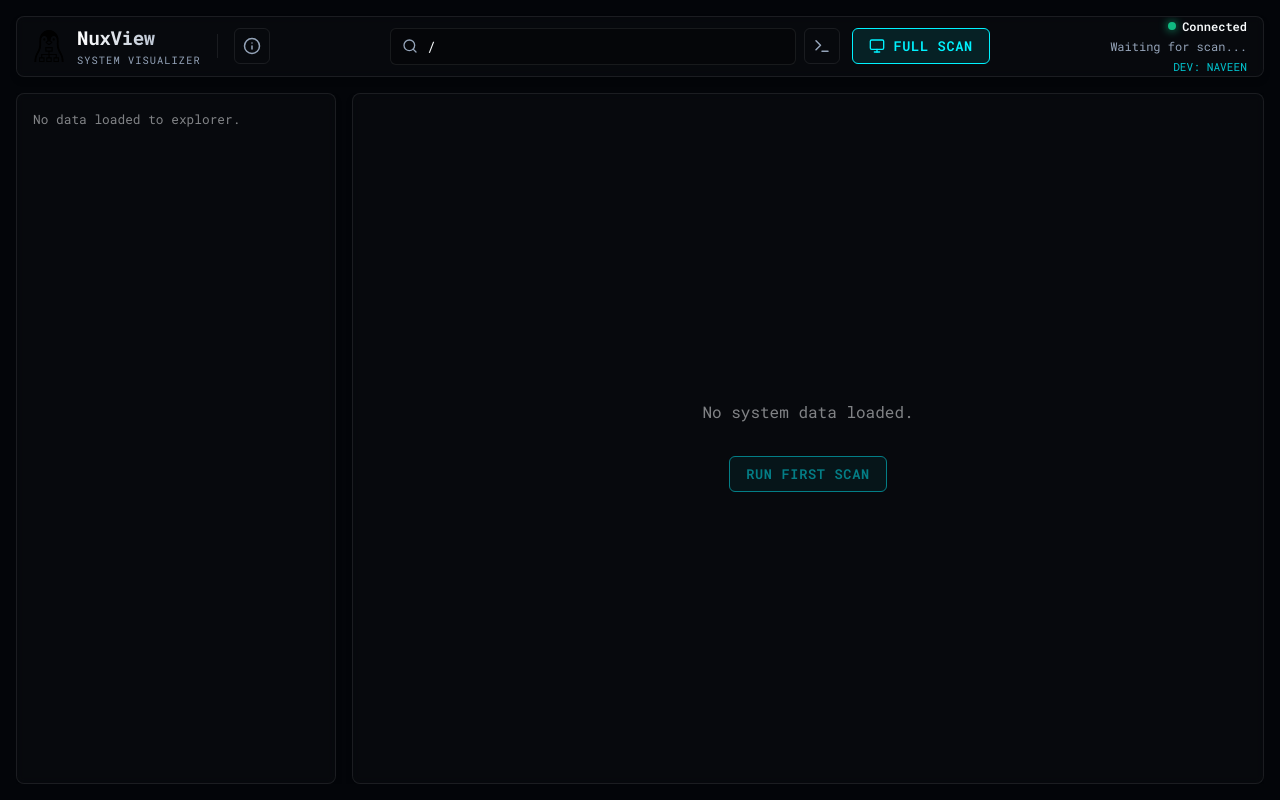
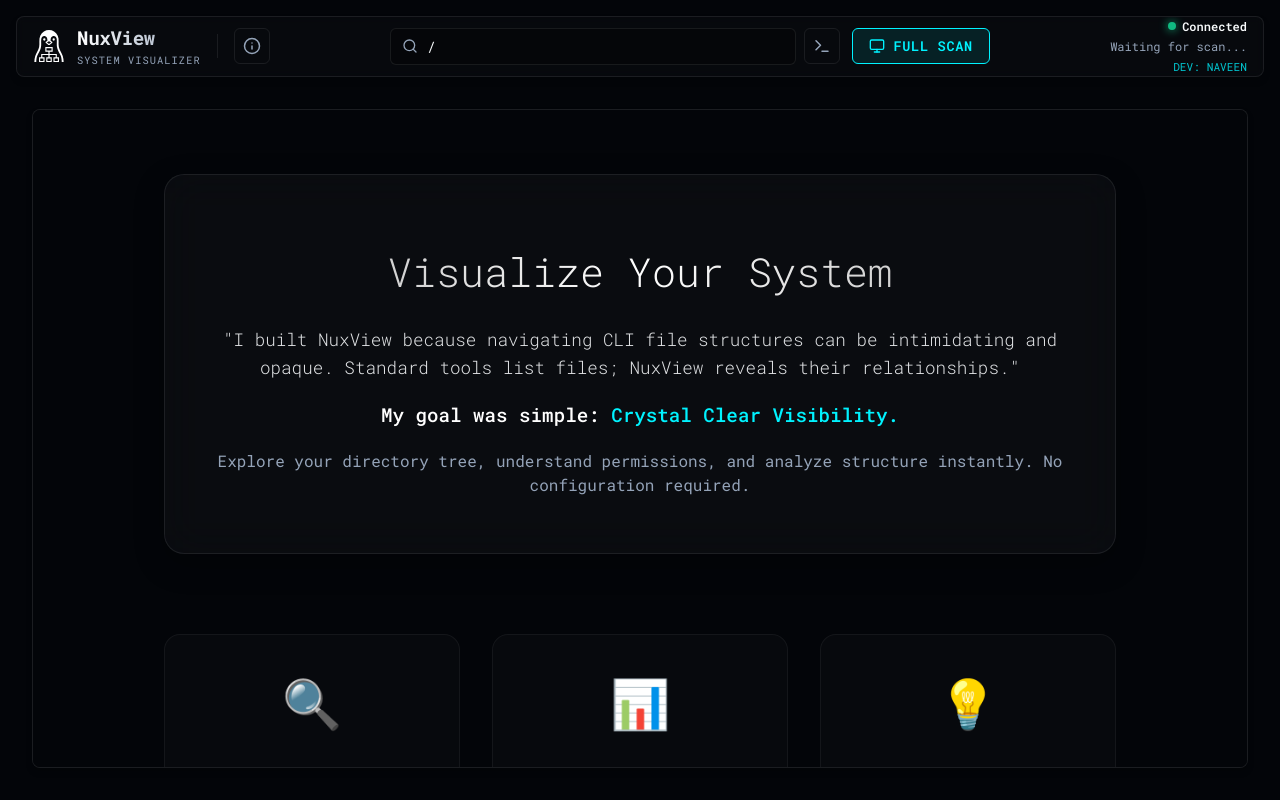
Before and after one commit to NaveenAkalanka/NuxView, a React app in the folder frontend/: page / in a window 1280 px wide. Both pictures are taken after a click on the button 251 px from the left and 46 px from the top of the page. Built offline with nearby package versions, Linux system fonts and the light colour scheme; no server answers; the HTML template or start-up script is replaced by a standard one.

Commit message:
Added About Page and Navigation

```diff
--- a/frontend/src/App.tsx
+++ b/frontend/src/App.tsx
@@ -5,6 +5,7 @@ import { VisualTree } from './components/VisualTree';
 import { SidePanel } from './components/SidePanel';
 import { ContextMenu } from './components/ContextMenu';
 import { NavBar } from './components/NavBar';
+import About from './components/About';
 import { RefreshCcw } from 'lucide-react';
 
 function App() {
@@ -15,6 +16,7 @@ function App() {
   const [error, setError] = useState<string | null>(null);
   const [lastSynced, setLastSynced] = useState<string | null>(null);
   const [selectedPath, setSelectedPath] = useState<string | null>(null);
+  const [currentView, setCurrentView] = useState<'home' | 'about'>('home');
 
   // Context Menu State
   const [contextMenu, setContextMenu] = useState<{ x: number, y: number, visible: boolean, path: string }>({
@@ -137,6 +139,7 @@ function App() {
         onQuickScan={quickScan}
         onFullScan={handleFullScan}
         lastSynced={lastSynced}
+        onNavigate={setCurrentView}
       />
 
       {error && (
@@ -144,6 +147,8 @@ function App() {
       )}
 
       {/* Main Content Grid */}
+      {/* Main Content Grid */}
+      {currentView === 'home' ? (
         <div className="content-grid" style={{ opacity: isScanning ? 0.3 : 1, transition: 'opacity 0.5s' }}>
           <div className="frame">
             {tree ? (
@@ -164,6 +169,11 @@ function App() {
             )}
           </div>
         </div>
+      ) : (
+        <div className="frame" style={{ flex: 1, margin: '16px', overflow: 'hidden' }}>
+          <About />
+        </div>
+      )}
 
 
 
--- /dev/null
+++ b/frontend/src/components/About.tsx
@@ -0,0 +1,126 @@
+import React, { useEffect, useState } from 'react';
+import { Coffee, Github, Linkedin } from 'lucide-react';
+
+const About: React.FC = () => {
+    const [loaded, setLoaded] = useState(false);
+
+    useEffect(() => {
+        setLoaded(true);
+    }, []);
+
+    return (
+        <div className="about-container custom-scrollbar">
+            {/* Unified Fixed Background handled by CSS classes */}
+
+            <div className="about-content">
+
+                {/* Section 1: The Story */}
+                <div style={{
+                    opacity: loaded ? 1 : 0,
+                    transform: loaded ? 'translateY(0)' : 'translateY(10px)',
+                    transition: 'opacity 1s ease-out, transform 1s ease-out'
+                }}>
+                    <div className="about-hero">
+                        <h1 className="about-title-gradient">
+                            Visualize Your System
+                        </h1>
+                        <p className="about-text-lead">
+                            "I built NuxView because navigating CLI file structures can be intimidating and opaque.
+                            Standard tools list files; NuxView reveals their relationships."
+                        </p>
+                        <p style={{ fontSize: '1.2rem', color: 'white', fontWeight: 500 }}>
+                            My goal was simple: <span style={{ color: 'var(--accent-color)' }}>Crystal Clear Visibility.</span>
+                        </p>
+                        <p style={{ color: 'var(--text-secondary)', marginTop: '1rem' }}>
+                            Explore your directory tree, understand permissions, and analyze structure instantly. No configuration required.
+                        </p>
+                    </div>
+                </div>
+
+                {/* Section 2: How It Works */}
+                <div className="about-grid">
+                    {/* Step 1 */}
+                    <div className="about-card">
+                        <div className="about-card-icon">🔍</div>
+                        <h3 style={{ fontSize: '1.5rem', color: 'white', marginBottom: '1rem' }}>Explore</h3>
+                        <p style={{ color: 'var(--text-secondary)' }}>
+                            Traverse your file system with a responsive visual tree. See nested structures at a glance.
+                        </p>
+                    </div>
+
+                    {/* Step 2 */}
+                    <div className="about-card" style={{ position: 'relative', overflow: 'hidden' }}>
+                        <div style={{ position: 'relative', zIndex: 10 }}>
+                            <div className="about-card-icon">📊</div>
+                            <h3 style={{ fontSize: '1.5rem', color: 'white', marginBottom: '1rem' }}>Analyze</h3>
+                            <p style={{ color: 'var(--text-secondary)' }}>
+                                The core feature. <span style={{ color: 'var(--accent-color)', fontWeight: 600 }}>Visual metadata</span> helps you spot large files and permission issues instantly.
+                            </p>
+                        </div>
+                    </div>
+
+                    {/* Step 3 */}
+                    <div className="about-card">
+                        <div className="about-card-icon">💡</div>
+                        <h3 style={{ fontSize: '1.5rem', color: 'white', marginBottom: '1rem' }}>Understand</h3>
+                        <p style={{ color: 'var(--text-secondary)' }}>
+                            Get explanations for cryptic directory names and permissions. Demystify the Linux filesystem.
+                        </p>
+                    </div>
+                </div>
+
+                {/* Section 3: Connect */}
+                <div style={{ textAlign: 'center' }}>
+                    <h2 style={{ fontSize: '2rem', color: 'white', marginBottom: '3rem', fontWeight: 300 }}>Meet the Developer</h2>
+                    <div style={{ display: 'flex', flexDirection: 'row', justifyContent: 'center', gap: '1.5rem', flexWrap: 'wrap' }}>
+                        <a
+                            href="https://github.com/NaveenAkalanka"
+                            target="_blank"
+                            rel="noopener noreferrer"
+                            className="social-btn github"
+                        >
+                            <Github size={24} />
+                            <span>GitHub</span>
+                        </a>
+
+                        <a
+                            href="https://www.linkedin.com/in/naveen-akalanka/"
+                            target="_blank"
+                            rel="noopener noreferrer"
+                            className="social-btn linkedin"
+                        >
+                            <Linkedin size={24} />
+                            <span>LinkedIn</span>
+                        </a>
+                    </div>
+
+                    <p style={{ color: 'rgba(255,255,255,0.4)', marginTop: '4rem', fontSize: '0.85rem' }}>
+                        Designed & Developed by Naveen Akalanka • © 2025
+                    </p>
+                </div>
+
+                {/* Section 4: Support */}
+                <div className="support-section">
+                    <div style={{ width: '4rem', height: '4rem', background: 'rgba(255, 221, 0, 0.2)', borderRadius: '50%', display: 'flex', alignItems: 'center', justifyContent: 'center', margin: '0 auto 1.5rem auto', color: '#FFDD00' }}>
+                        <Coffee size={32} />
+                    </div>
+                    <h2 style={{ fontSize: '2rem', color: 'white', marginBottom: '1rem' }}>Support the Project</h2>
+                    <p style={{ color: 'var(--text-secondary)', marginBottom: '2rem', maxWidth: '600px', margin: '0 auto 2rem auto' }}>
+                        NuxView is a free open-source tool. If it helps you manage your systems, consider buying me a coffee to support further development.
+                    </p>
+                    <a
+                        href="https://buymeacoffee.com/naveenakalanka"
+                        target="_blank"
+                        rel="noopener noreferrer"
+                        className="coffee-btn"
+                    >
+                        <Coffee size={24} fill="black" />
+                        Buy me a coffee
+                    </a>
+                </div>
+            </div>
+        </div>
+    );
+};
+
+export default About;
--- a/frontend/src/components/NavBar.tsx
+++ b/frontend/src/components/NavBar.tsx
@@ -7,15 +7,16 @@ interface NavBarProps {
     onQuickScan: () => void;
     onFullScan: () => void;
     lastSynced: string | null;
+    onNavigate: (view: 'home' | 'about') => void;
 }
 
-export const NavBar: React.FC<NavBarProps> = ({ inputPath, setInputPath, onQuickScan, onFullScan, lastSynced }) => {
+export const NavBar: React.FC<NavBarProps> = ({ inputPath, setInputPath, onQuickScan, onFullScan, lastSynced, onNavigate }) => {
     return (
         <div className="nav-area frame" style={{ flexDirection: 'row', alignItems: 'center', padding: '0 16px', justifyContent: 'space-between' }}>
             {/* Branding */}
             <div style={{ display: 'flex', alignItems: 'center', gap: '16px' }}>
-                <div style={{ display: 'flex', alignItems: 'center', gap: '12px' }}>
-                    <img src="/NuxView.svg" alt="NuxView" style={{ width: '32px', height: '32px' }} />
+                <div style={{ display: 'flex', alignItems: 'center', gap: '12px', cursor: 'pointer' }} onClick={() => onNavigate('home')}>
+                    <img src="/NuxView.svg" alt="NuxView" style={{ width: '32px', height: '32px', filter: 'brightness(0) invert(1)' }} />
                     <div>
                         <h1 style={{
                             fontSize: '1.2rem',
@@ -36,7 +37,7 @@ export const NavBar: React.FC<NavBarProps> = ({ inputPath, setInputPath, onQuick
 
                 <div style={{ width: '1px', height: '24px', background: 'var(--frame-border)' }} />
 
-                <button className="btn-icon" title="About Page" onClick={() => alert("About NuxView v2.0\nDeveloper: Naveen\nBuilt with React Flow & FastAPI")}>
+                <button className="btn-icon" title="About Page" onClick={() => onNavigate('about')}>
                     <Info size={18} />
                 </button>
             </div>
--- a/frontend/src/index.css
+++ b/frontend/src/index.css
@@ -196,3 +196,152 @@ body {
 .react-flow__controls-button:last-child {
   border-bottom: none !important;
 }
+
+/* About Page Styles */
+.about-container {
+  position: relative;
+  height: 100%;
+  width: 100%;
+  overflow-y: auto;
+  background: var(--bg-color);
+  padding-bottom: 5rem;
+}
+
+.about-content {
+  max-width: 1000px;
+  margin: 0 auto;
+  padding: 4rem 1.5rem;
+  display: flex;
+  flex-direction: column;
+  gap: 5rem;
+}
+
+.about-hero {
+  background: rgba(255, 255, 255, 0.03);
+  backdrop-filter: blur(20px);
+  border: 1px solid rgba(255, 255, 255, 0.08);
+  /* Matches frame border */
+  border-radius: 20px;
+  padding: 2.5rem;
+  text-align: center;
+  box-shadow: 0 10px 30px rgba(0, 0, 0, 0.3);
+  opacity: 0;
+  transform: translateY(20px);
+  animation: fadeInUp 1s ease-out forwards;
+}
+
+.about-title-gradient {
+  background: linear-gradient(to right, #b0b0b0, #ffffff, #b0b0b0);
+  -webkit-background-clip: text;
+  background-clip: text;
+  color: transparent;
+  font-size: 2.5rem;
+  font-weight: 300;
+  margin-bottom: 1.5rem;
+}
+
+.about-text-lead {
+  font-size: 1.1rem;
+  color: var(--text-primary);
+  opacity: 0.9;
+  line-height: 1.6;
+  font-weight: 300;
+  margin-bottom: 1rem;
+}
+
+.about-grid {
+  display: grid;
+  grid-template-columns: repeat(auto-fit, minmax(280px, 1fr));
+  gap: 2rem;
+}
+
+.about-card {
+  background: rgba(255, 255, 255, 0.02);
+  border: 1px solid rgba(255, 255, 255, 0.05);
+  border-radius: 16px;
+  padding: 2rem;
+  text-align: center;
+  transition: all 0.3s ease;
+}
+
+.about-card:hover {
+  background: rgba(255, 255, 255, 0.04);
+  transform: translateY(-5px);
+}
+
+.about-card-icon {
+  font-size: 3rem;
+  margin-bottom: 1.5rem;
+  transition: transform 0.3s;
+}
+
+.about-card:hover .about-card-icon {
+  transform: scale(1.1);
+}
+
+.social-btn {
+  display: flex;
+  align-items: center;
+  justify-content: center;
+  gap: 1rem;
+  padding: 1rem 2rem;
+  border-radius: 12px;
+  text-decoration: none;
+  font-weight: 500;
+  transition: all 0.3s;
+  border: 1px solid rgba(255, 255, 255, 0.1);
+}
+
+.social-btn.github {
+  background: rgba(36, 41, 46, 0.8);
+  color: white;
+}
+
+.social-btn.github:hover {
+  background: #24292e;
+  transform: scale(1.05);
+}
+
+.social-btn.linkedin {
+  background: rgba(0, 119, 181, 0.8);
+  color: white;
+}
+
+.social-btn.linkedin:hover {
+  background: #0077b5;
+  transform: scale(1.05);
+}
+
+.support-section {
+  background: linear-gradient(135deg, rgba(255, 221, 0, 0.05), rgba(255, 140, 0, 0.05));
+  border: 1px solid rgba(255, 221, 0, 0.1);
+  border-radius: 24px;
+  padding: 3rem;
+  text-align: center;
+}
+
+.coffee-btn {
+  display: inline-flex;
+  align-items: center;
+  gap: 0.75rem;
+  background: #FFDD00;
+  color: black;
+  font-weight: 700;
+  padding: 1rem 2rem;
+  border-radius: 12px;
+  text-decoration: none;
+  margin-top: 1.5rem;
+  transition: all 0.3s;
+}
+
+.coffee-btn:hover {
+  background: #e6c700;
+  transform: scale(1.05);
+}
+
+@keyframes fadeInUp {
+  to {
+    opacity: 1;
+    transform: translateY(0);
+  }
+}
```
Also changed, not shown: 5 other files (tests, documents, lock files or other folders). Lines whose indentation alone changed are shown as unchanged.
